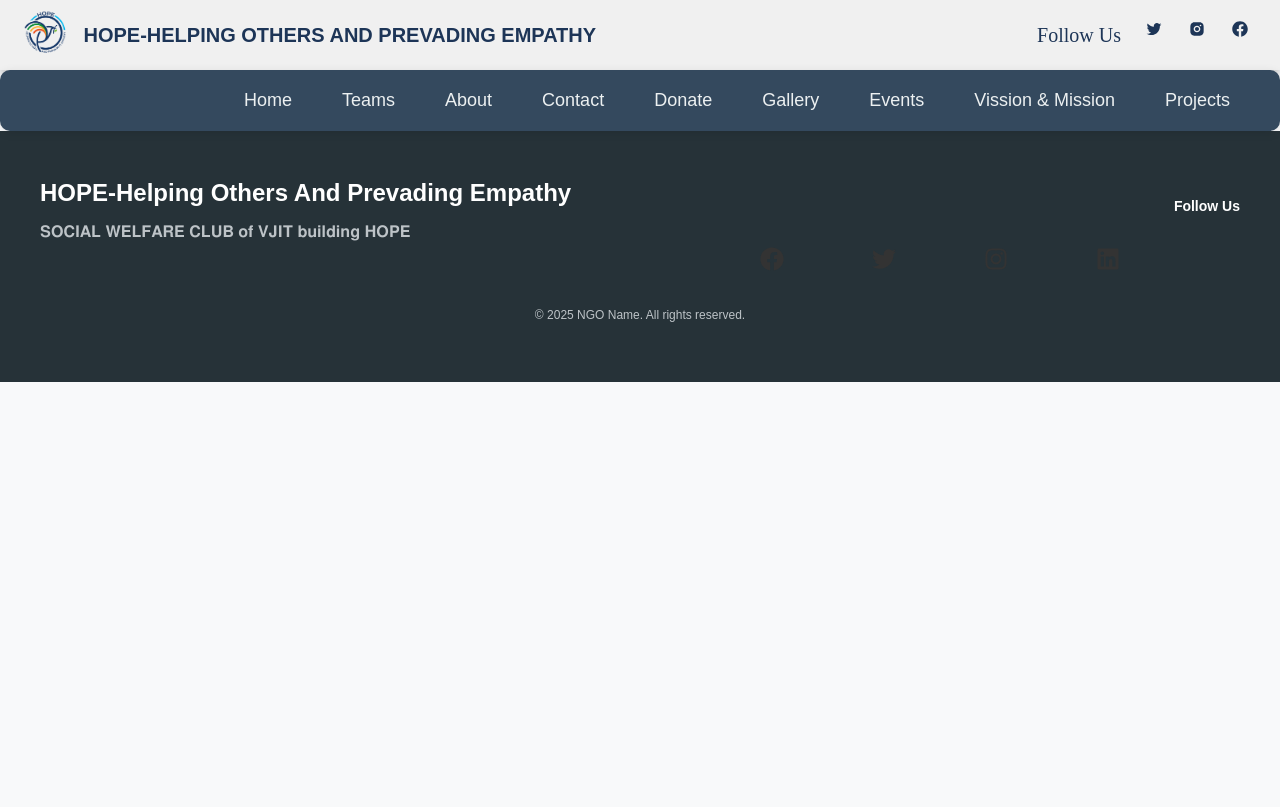
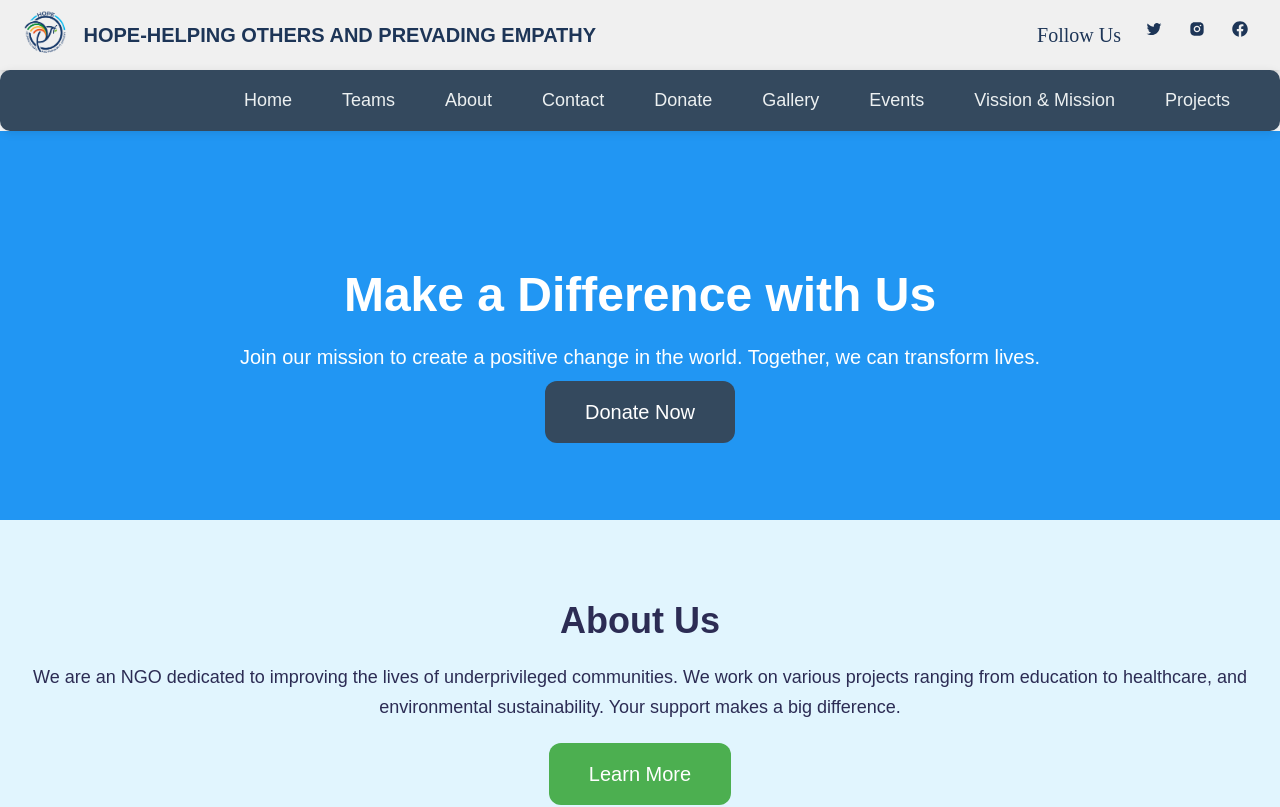
Before and after one commit to Achyutha-reddy/HOPE_VJIT, a React (Create React App) app: page /gallery in a window 1280 px wide. Shown: the top 807 px of the page. Built offline with nearby package versions, Linux system fonts and the light colour scheme.

Commit message:
first commit

```diff
--- a/src/App.js
+++ b/src/App.js
@@ -32,7 +32,7 @@ function App() {
       <Header />
       <Navbar />
       <Routes>
-        {/* Home Route */}
+        {/* Home Route (default route) */}
         <Route path="/" element={<Home />} />
 
         {/* Teams Routes */}
@@ -69,6 +69,9 @@ function App() {
         <Route path="/projects/shiksha" element={<ProjectShiksha />} />
         <Route path="/projects/connect2earth" element={<ProjectConnect2Earth />} />
         <Route path="/projects/rythubandhusamithi" element={<ProjectRythuBandhuSamithi />} />
+
+        {/* Catch-all Route to Render Home as Default (in case of unrecognized paths) */}
+        <Route path="*" element={<Home />} />
       </Routes>
       <Footer />
     </Router>
```
